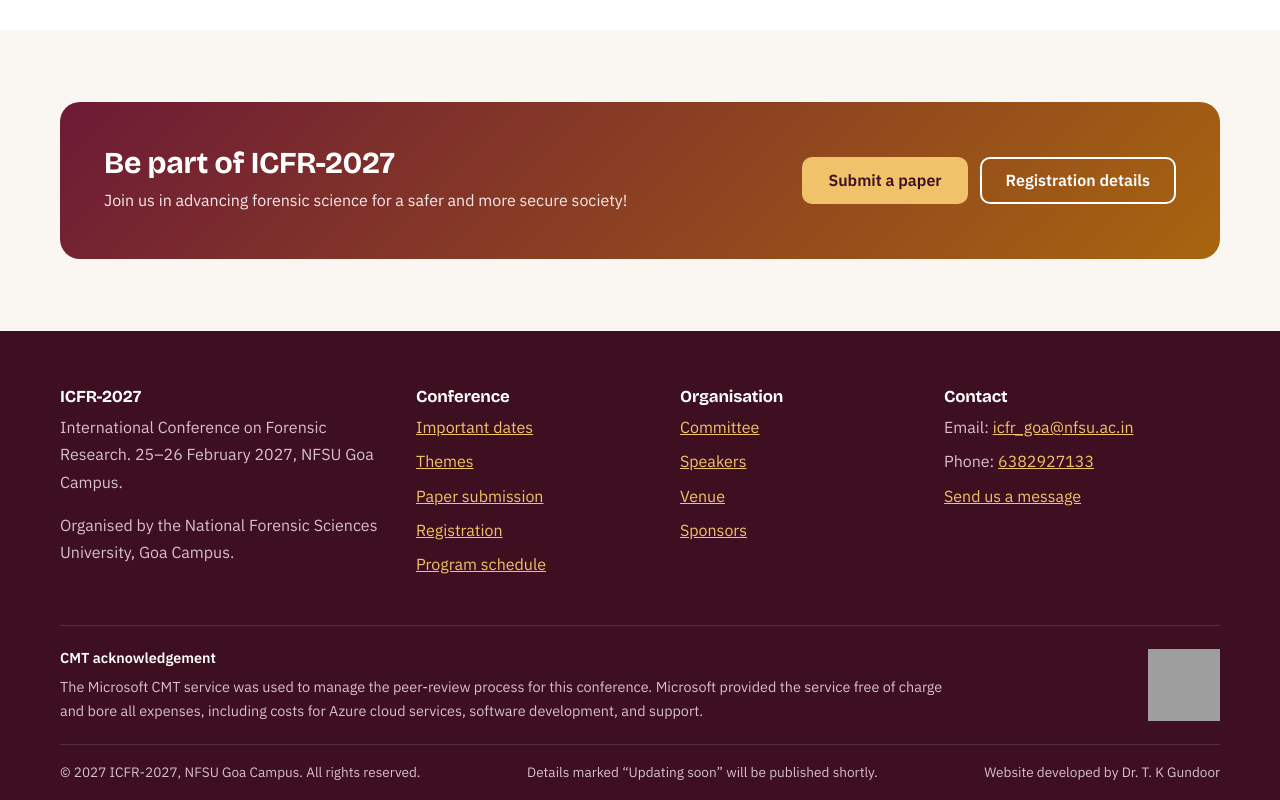
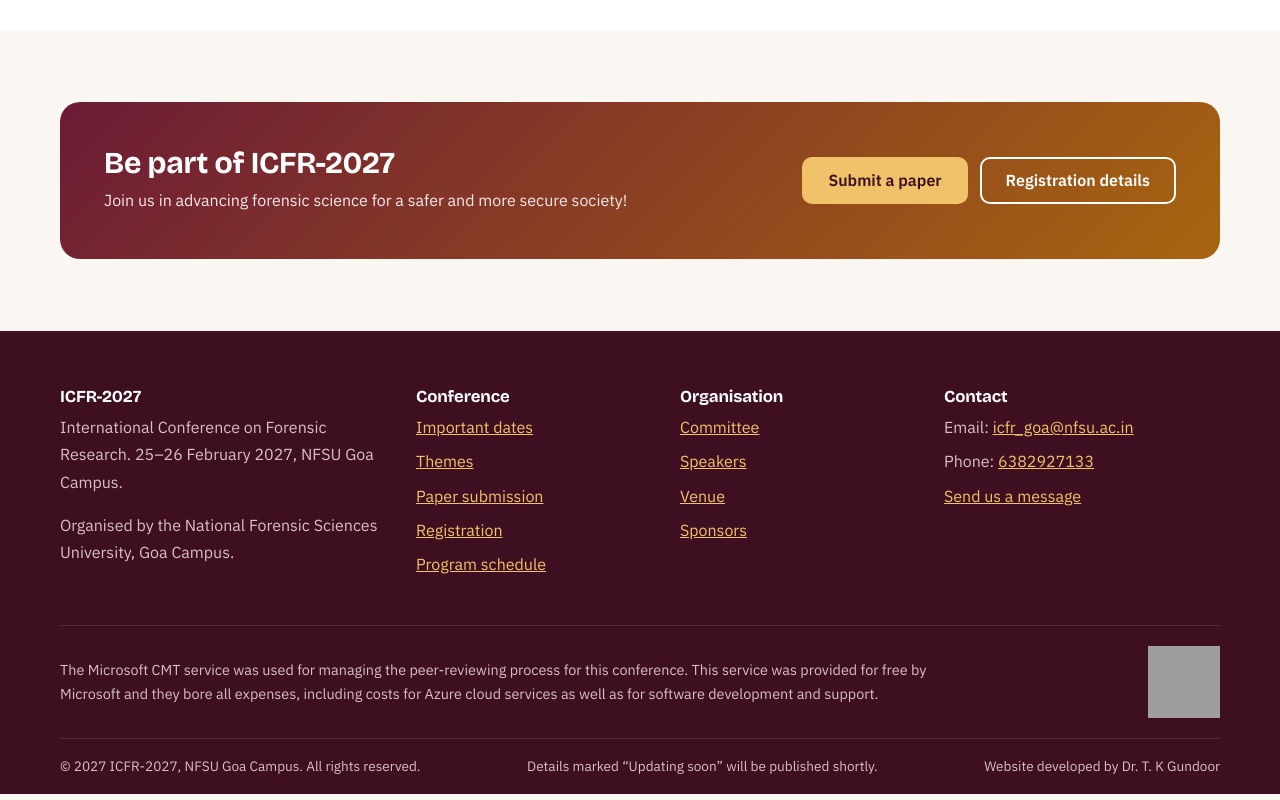
Before and after one commit to tkgundoor/icfr-2027-website_v2, a plain HTML site: page index.html in a window 1280 px wide. Shown: the part 3834-4634 px from the top of the page. Drawn offline with nearby package versions, Linux system fonts and the light colour scheme; grey boxes are pictures that could not be loaded.

Commit message:
Latest website updates

```diff
--- a/css/style.css
+++ b/css/style.css
@@ -216,7 +216,6 @@ textarea{min-height:140px;resize:vertical}
 .legal{border-top:1px solid rgba(255,255,255,.12);padding:16px 0;font-size:.85rem;display:flex;flex-wrap:wrap;gap:8px 20px;justify-content:space-between}
 .cmt-ack{display:flex;align-items:center;justify-content:space-between;gap:24px;padding:20px 0;border-top:1px solid rgba(255,255,255,.12);color:#d9bfca}
 .cmt-ack p{max-width:900px;margin:0;font-size:.9rem}
-.cmt-ack strong{display:inline-block;color:#fff;margin-bottom:4px}
 .cmt-ack img{width:72px;height:72px;flex:none}
 @media(max-width:560px){.cmt-ack{align-items:flex-start;flex-direction:column;gap:14px}}
 
--- a/index.html
+++ b/index.html
@@ -92,7 +92,7 @@
     <div><h3>Organisation</h3><ul><li><a href="committee.html">Committee</a></li><li><a href="speakers.html">Speakers</a></li><li><a href="venue.html">Venue</a></li><li><a href="sponsors.html">Sponsors</a></li></ul></div>
     <div><h3>Contact</h3><ul><li>Email: <span class="upd" data-cfg="email">Updating soon</span></li><li>Phone: <span class="upd" data-cfg="phone">Updating soon</span></li><li><a href="contact.html">Send us a message</a></li></ul></div>
   </div>
-  <div class="cmt-ack"><p><strong>CMT acknowledgement</strong><br>The Microsoft CMT service was used to manage the peer-review process for this conference. Microsoft provided the service free of charge and bore all expenses, including costs for Azure cloud services, software development, and support.</p><img src="images/microsoft-cmt-logo.png" alt="Microsoft CMT logo" width="72" height="72" loading="lazy"></div>
+  <div class="cmt-ack"><p>The Microsoft CMT service was used for managing the peer-reviewing process for this conference. This service was provided for free by Microsoft and they bore all expenses, including costs for Azure cloud services as well as for software development and support.</p><img src="images/microsoft-cmt-logo.png" alt="Microsoft CMT logo" width="72" height="72" loading="lazy"></div>
   <div class="legal"><span>&copy; 2027 ICFR-2027, NFSU Goa Campus. All rights reserved.</span><span>Details marked &ldquo;Updating soon&rdquo; will be published shortly.</span><span>Website developed by Dr. T. K Gundoor</span></div>
 </div></footer>
 <button class="to-top" aria-label="Back to top">&uarr;</button>
```
Also changed, not shown: 404.html (+1 -1 lines), call-for-papers.html (+1 -1 lines), committee.html (+1 -1 lines), contact.html (+1 -1 lines), goa-guide.html (+1 -1 lines), important-dates.html (+1 -1 lines), registration.html (+1 -1 lines), schedule.html (+1 -1 lines), speakers.html (+1 -1 lines), sponsors.html (+1 -1 lines), submission.html (+1 -1 lines), venue.html (+1 -1 lines).
